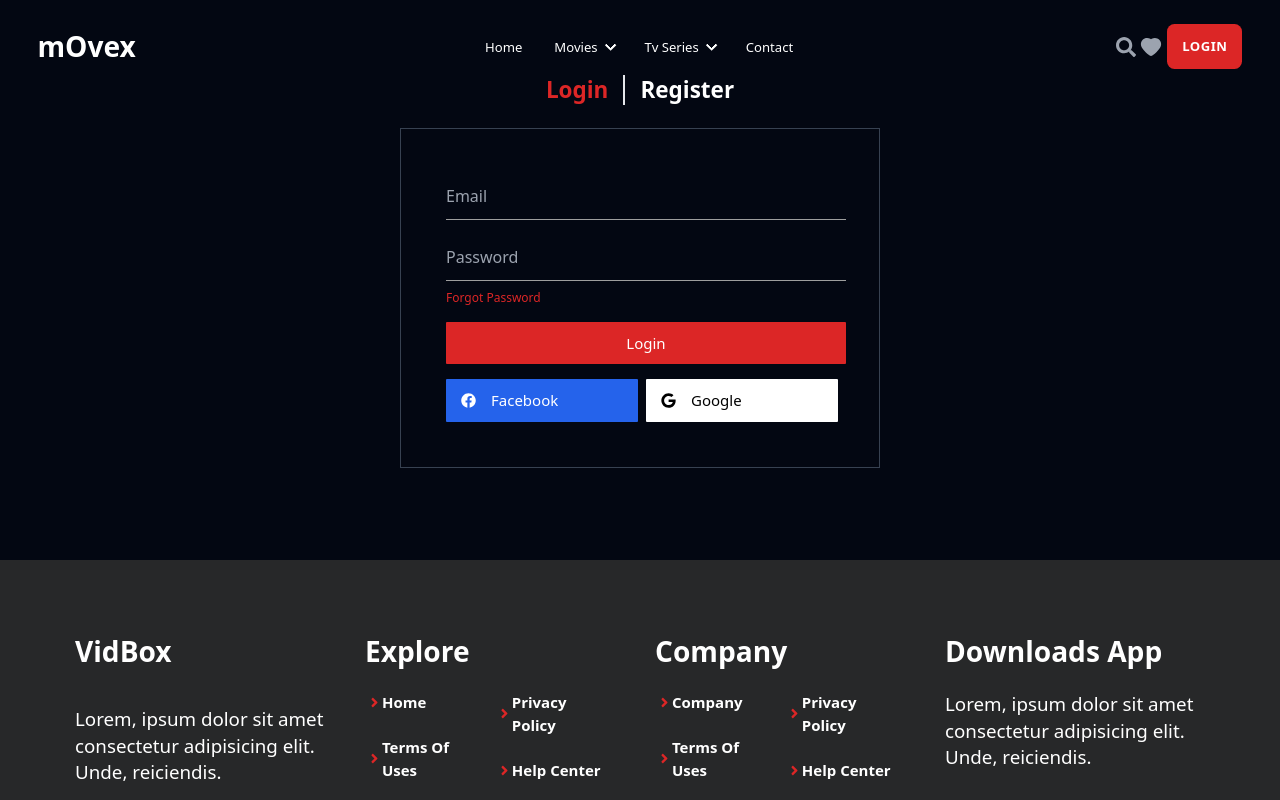
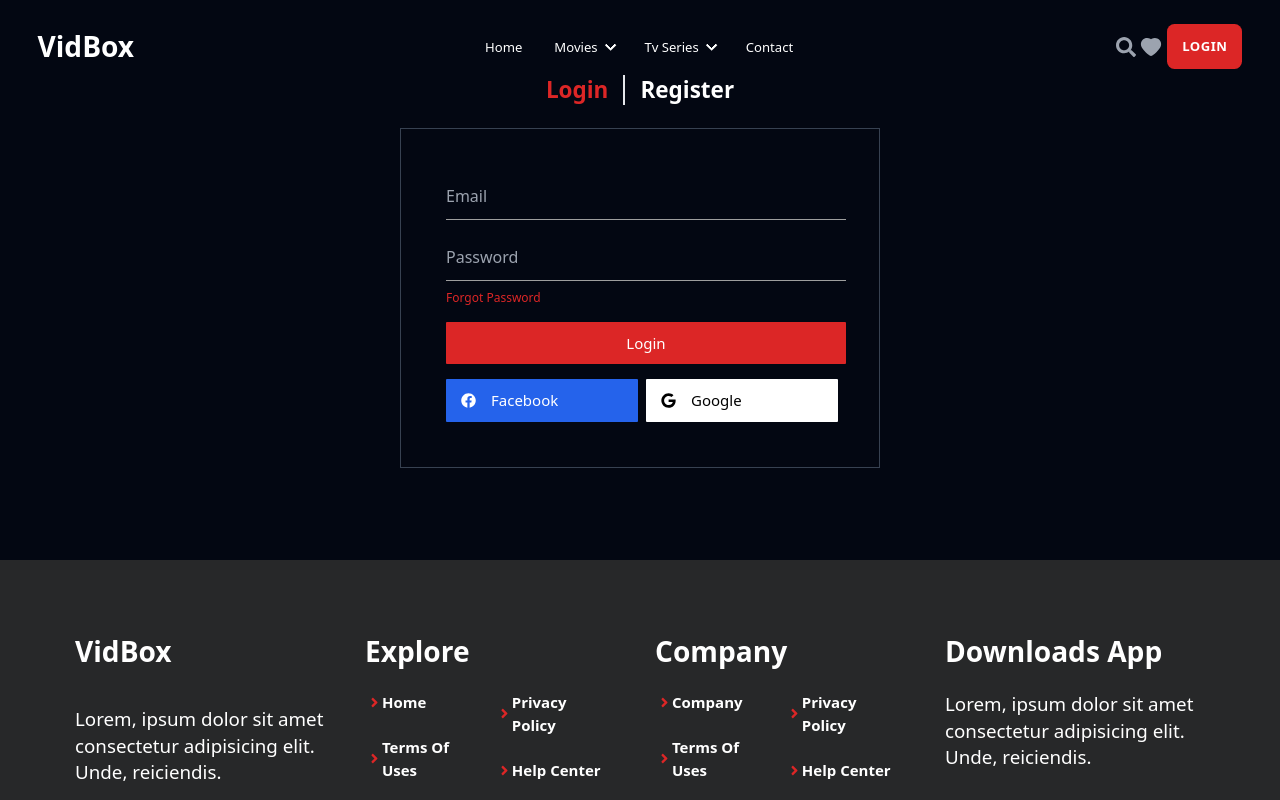
Before and after one commit to jewelislam360/Video-Steraming-Client, a React (Vite) app: page /login in a window 1280 px wide. Shown: the top 800 px of the page. Built offline with nearby package versions, Linux system fonts and the light colour scheme; no server answers.

Commit message:
logo name change

```diff
--- a/src/components/Shared/Navbar/Navbar.jsx
+++ b/src/components/Shared/Navbar/Navbar.jsx
@@ -83,7 +83,7 @@ const Navbar = () => {
           </ul>
         </div>
         <Link to="/" className="font-extrabold text-3xl cursor-pointer">
-          mOvex
+          VidBox
         </Link>
       </div>
       <div className="navbar-center hidden lg:flex md:flex">
```
